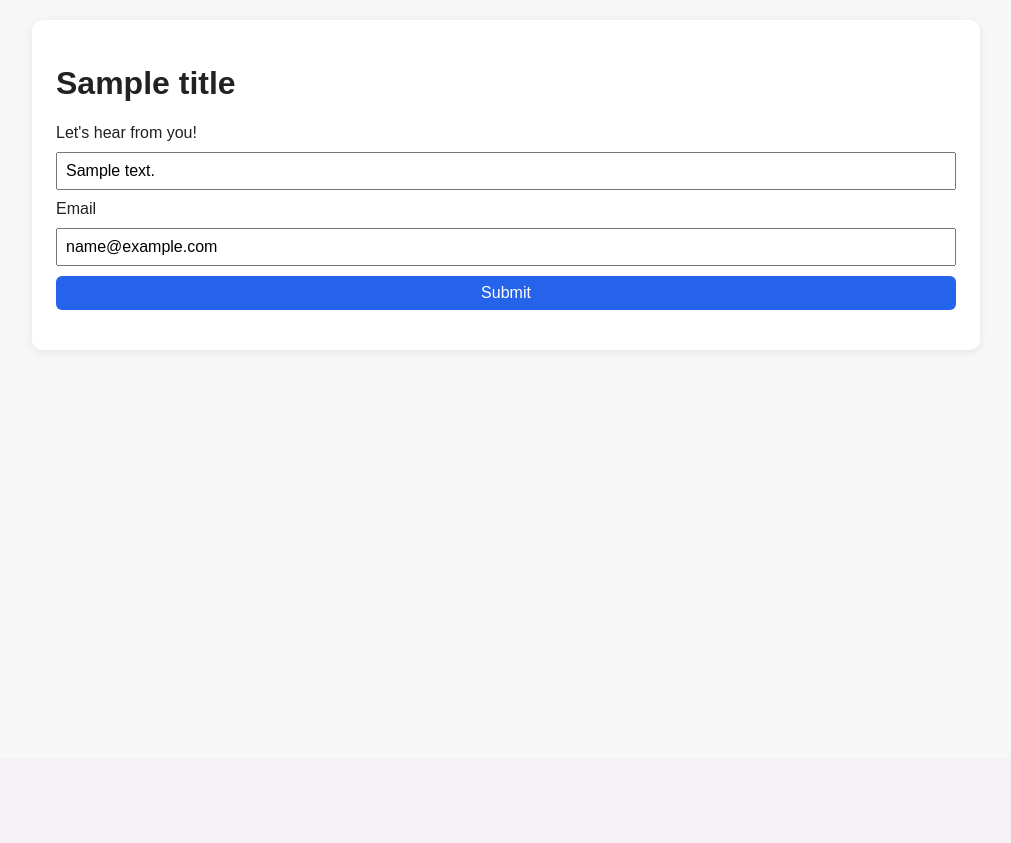
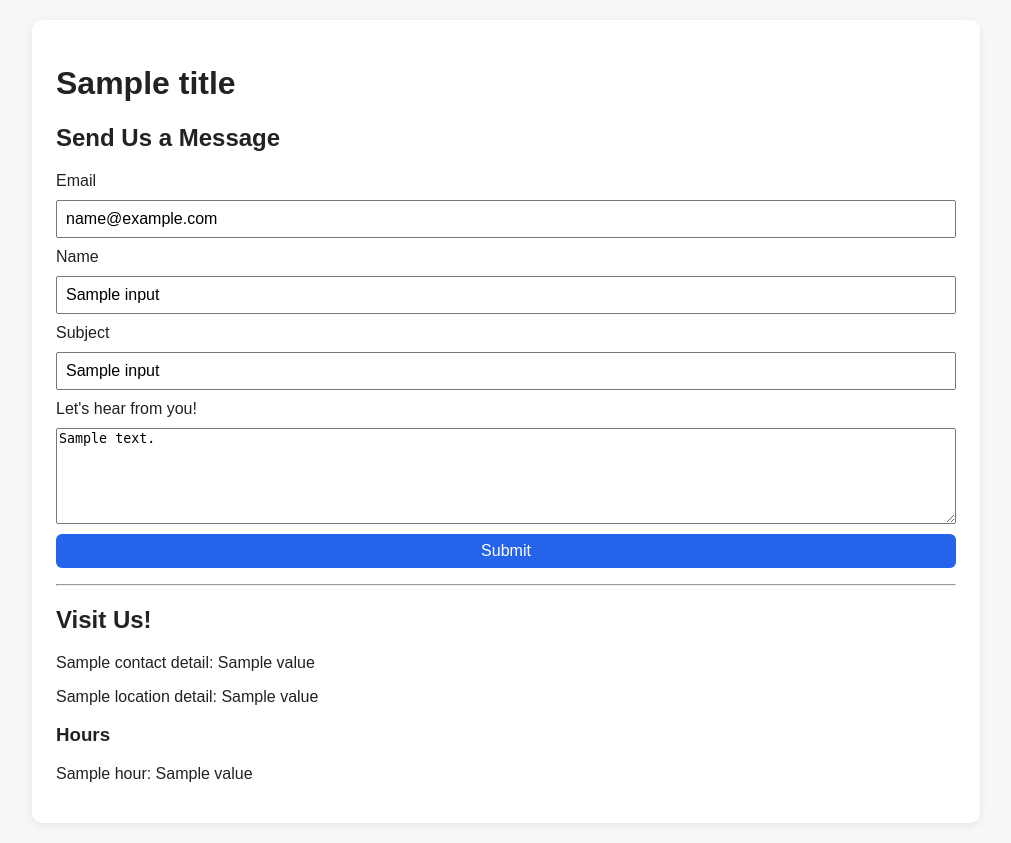
Before and after one commit to null-0ne/CWEB-Coffee-Shop, a Node server app: template views/contact.handlebars in a window 1280 px wide. Shown: the part 42-885 px from the top of the page, without its empty margins (134-1145 px from the left). Before the commit the page ends 392 px from the top, so only its background shows below. Run offline with Node 20, Linux system fonts and the light colour scheme; the template is opened without the code that fills it: most values are stand-ins (such as "Sample title", 1, 10 or a date in 2020); some libraries are stand-ins or nearby versions.

Commit message:
Finished up contact view

```diff
--- a/views/contact.handlebars
+++ b/views/contact.handlebars
@@ -1,9 +1,88 @@
 <h1>{{title}}</h1>
 
-<form action="/contact" method="post">
-  <label for="message">Let's hear from you!</label>
-  <input type="text" name="message" value="{{input.message}}" />
-  <label for="email">Email</label>
-  <input type="email" name="email" value="{{input.email}}" />
-  <button type="submit">Submit</button>
-</form>
+{{#if success}}
+  <p class="success">{{success}}</p>
+{{/if}}
+
+{{#if error}}
+  <p class="error">{{error}}</p>
+{{/if}}
+
+{{#if errors}}
+  <ul class="error-list">
+    {{#each errors}}
+      <li>{{this.msg}}</li>
+    {{/each}}
+  </ul>
+{{/if}}
+
+<section>
+  <h2>Send Us a Message</h2>
+
+  <form action="/contact" method="post">
+    <label for="email">Email</label>
+    <input
+      type="email"
+      id="email"
+      name="email"
+      value="{{input.email}}"
+      maxlength="255"
+      required
+    />
+    <label for="name">Name</label>
+    <input
+      type="text"
+      id="name"
+      name="name"
+      value="{{input.name}}"
+      maxlength="255"
+      required
+    />
+    <label for="subject">Subject</label>
+    <input
+      type="text"
+      id="subject"
+      name="subject"
+      value="{{input.subject}}"
+      maxlength="255"
+      required
+    />
+    <label for="message">Let's hear from you!</label>
+    <textarea
+      id="message"
+      name="message"
+      rows="6"
+      minlength="10"
+      maxlength="5000"
+      required
+    >{{input.message}}</textarea>
+
+    <button type="submit">Submit</button>
+  </form>
+</section>
+
+<hr />
+
+<footer class="store-footer">
+  <h2>Visit Us!</h2>
+
+  <div class="store-details">
+    {{#each contactDetails}}
+      <p>{{label}}: {{value}}</p>
+    {{/each}}
+
+    {{#each locationDetails}}
+      <p>{{label}}: {{value}}</p>
+    {{/each}}
+  </div>
+
+  <h3>Hours</h3>
+
+  <div class="store-hours">
+    {{#each hours}}
+      <p>{{label}}: {{value}}</p>
+    {{else}}
+      <p>Store hours are currently unavailable.</p>
+    {{/each}}
+  </div>
+</footer>
```
